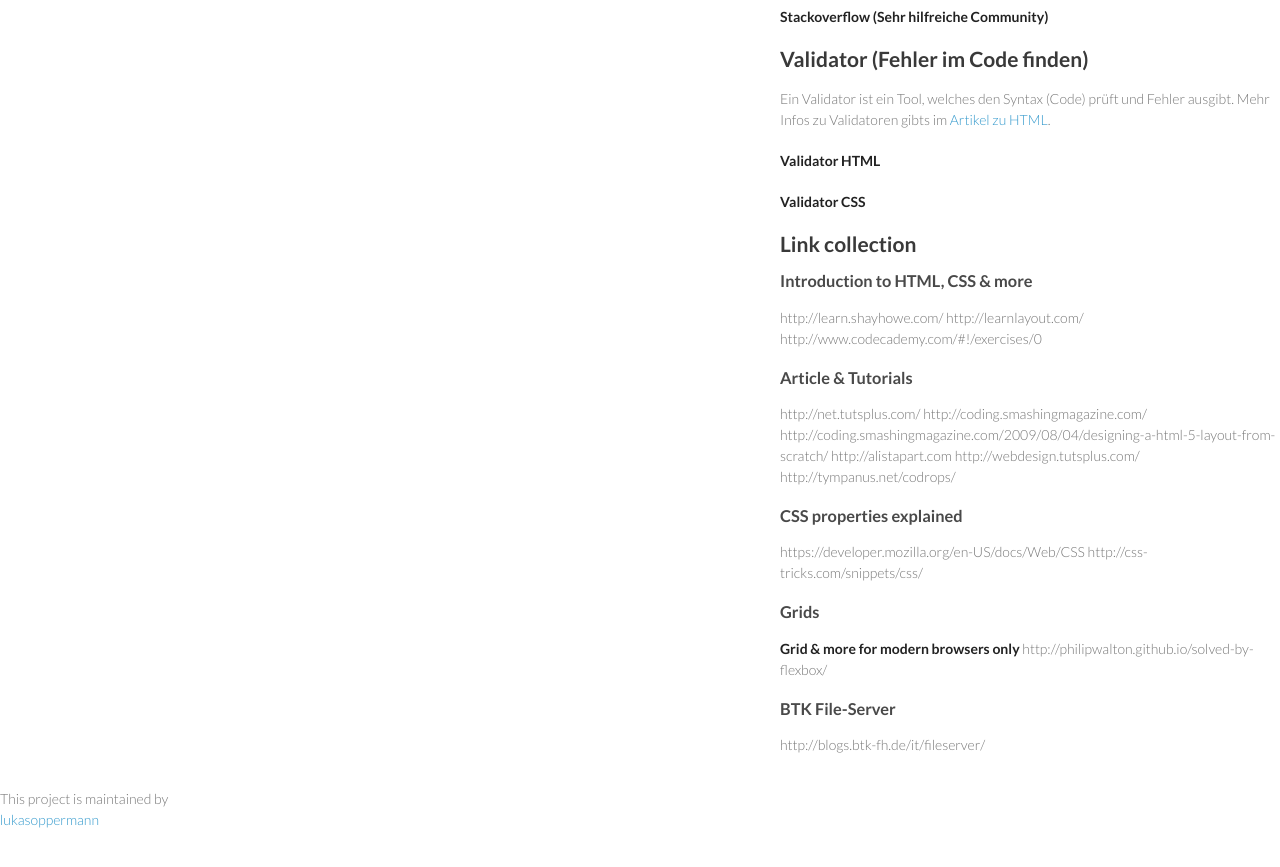
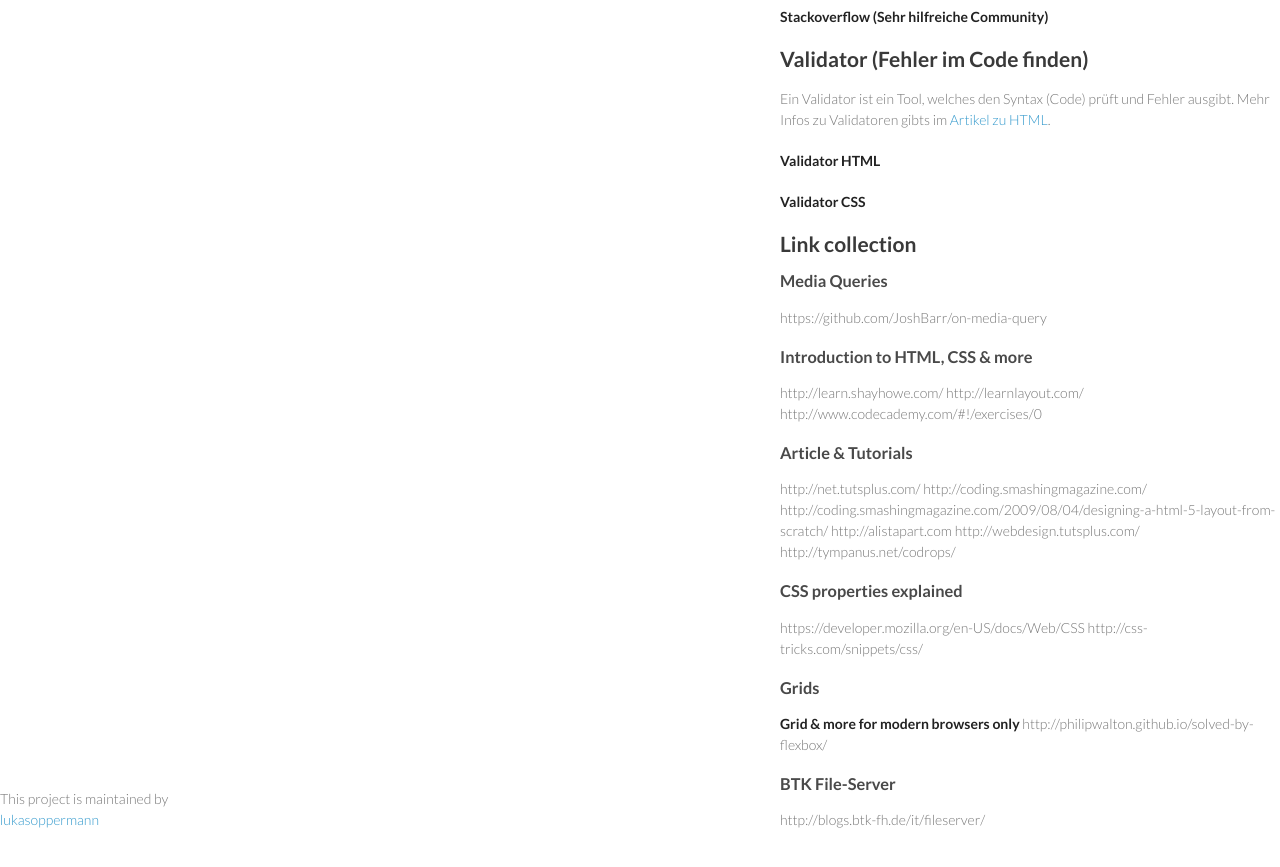
Before and after one commit to lukasoppermann/creative-web, a Jekyll site: the page built from index.md, in a window 1280 px wide and 900 px high, scrolled down 733 px. Shown: the top 867 px of the window. Built offline with Jekyll 4.4.1, drawn with Linux system fonts in a browser that asks for light colours; nearby versions of some CDN libraries; Markdown is read by kramdown in place of the engine named in the settings; before the commit the page ends 1558 px from its top, so only the background shows below that.

Commit message:
Sync readme file in master branch to index.md in gh-pages

```diff
--- a/index.md
+++ b/index.md
@@ -40,6 +40,9 @@ Ein Validator ist ein Tool, welches den Syntax (Code) prüft und Fehler ausgibt.
 
 ## Link collection
 
+### Media Queries
+https://github.com/JoshBarr/on-media-query
+
 ### Introduction to HTML, CSS & more
 http://learn.shayhowe.com/
 http://learnlayout.com/
```
